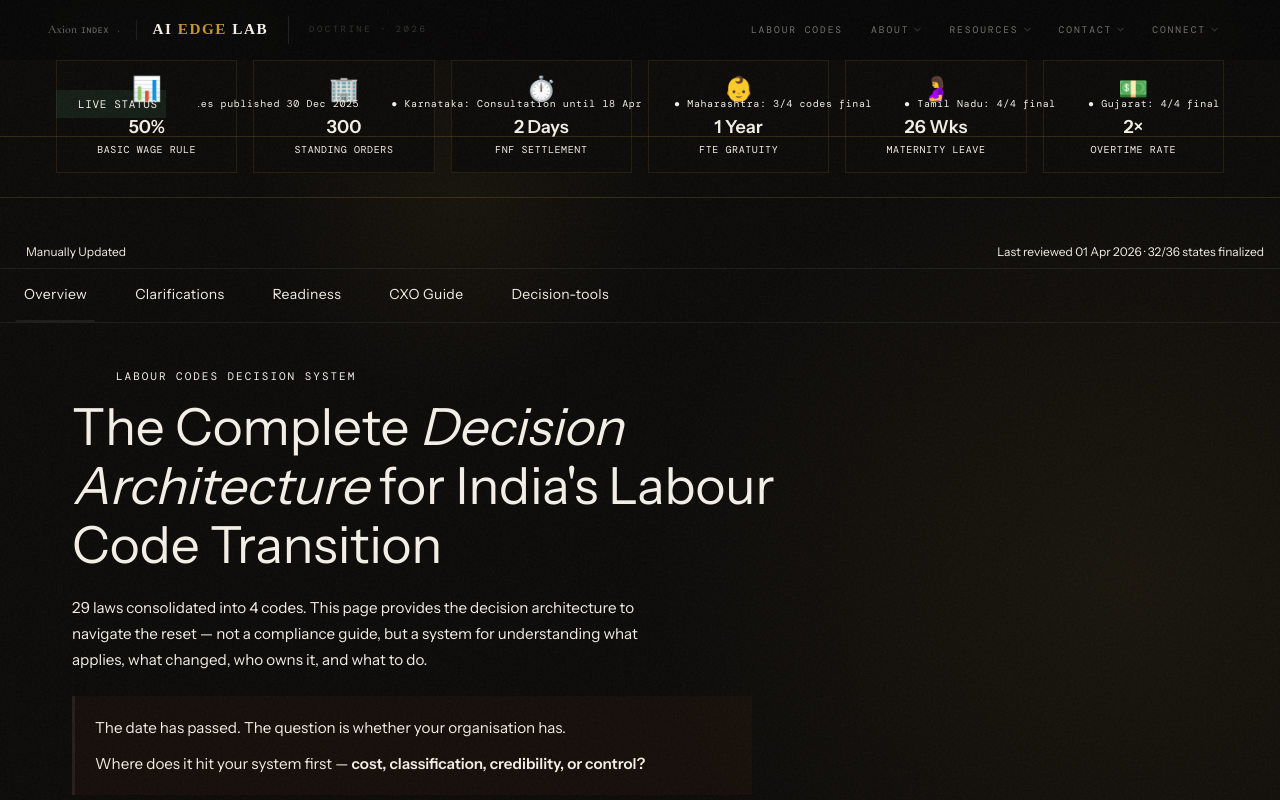
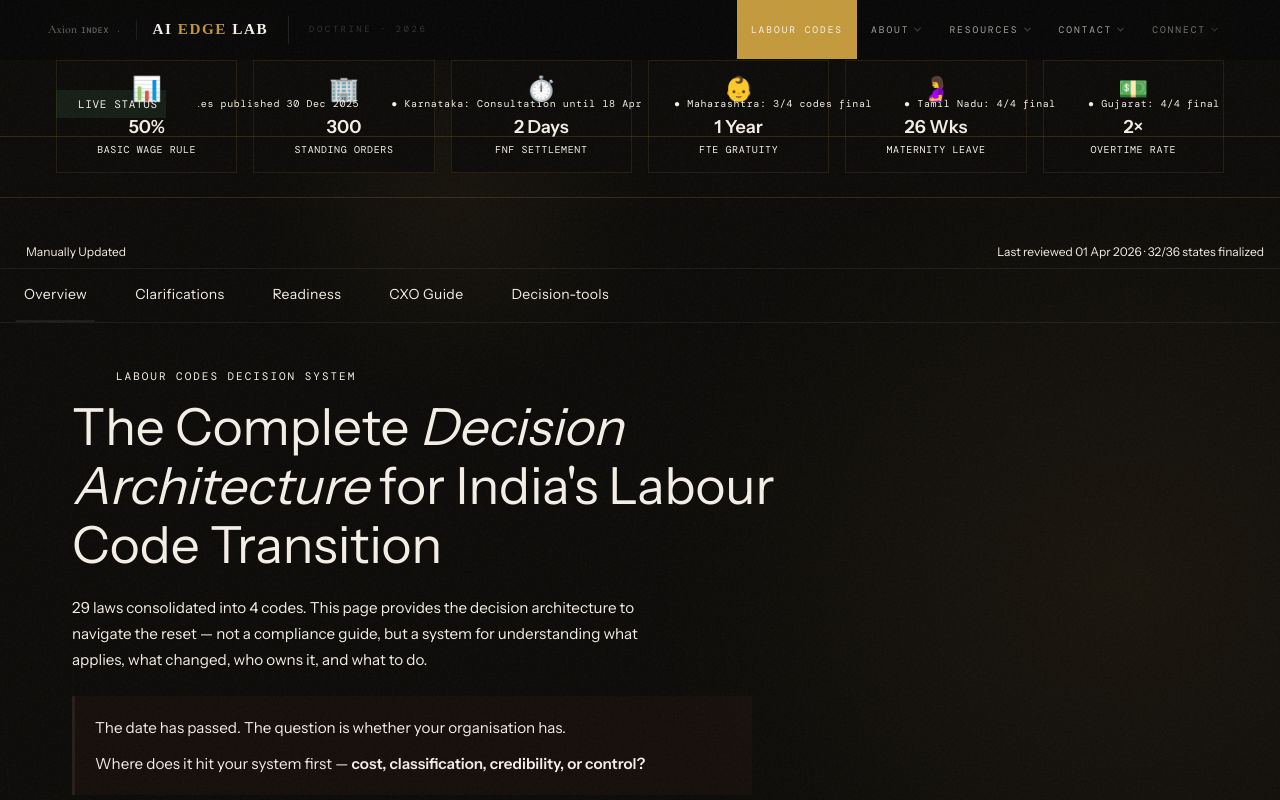
Before and after one commit to axionindex/v0-axionindex-aiedge, a Next.js app: page /labour-codes in a window 1280 px wide. Shown: the top 800 px of the page. Built offline with nearby package versions, Linux system fonts and the light colour scheme.

Commit message:
style: update navigation button styling for visual hierarchy
Match "LABOUR CODES" button with gold background and enhance hover effects.

```diff
--- a/components/navigation.tsx
+++ b/components/navigation.tsx
@@ -215,15 +215,20 @@ export function Navigation() {
                     fontSize: "0.6rem",
                     letterSpacing: "0.2em",
                     textTransform: "uppercase",
-                    color: "rgba(245,242,236,0.45)",
+                    color: "#F5F2EC",
+                    backgroundColor: "#C49A3C",
                     cursor: "pointer",
-                    transition: "color 0.2s",
+                    transition: "all 0.2s",
                     textDecoration: "none",
                     whiteSpace: "nowrap",
                   }}
                   className="nav-trigger simple-link"
-                  onMouseEnter={(e) => (e.currentTarget.style.color = "var(--gold)")}
-                  onMouseLeave={(e) => (e.currentTarget.style.color = "rgba(245,242,236,0.45)")}
+                  onMouseEnter={(e) => {
+                    e.currentTarget.style.backgroundColor = "#D4AA4C";
+                  }}
+                  onMouseLeave={(e) => {
+                    e.currentTarget.style.backgroundColor = "#C49A3C";
+                  }}
                 >
                   {item.label}
                 </Link>
@@ -240,12 +245,18 @@ export function Navigation() {
                     fontSize: "0.6rem",
                     letterSpacing: "0.2em",
                     textTransform: "uppercase",
-                    color: "rgba(245,242,236,0.45)",
+                    color: "rgba(245,242,236,0.65)",
                     cursor: "pointer",
                     transition: "color 0.2s",
                     border: "none",
                     background: "none",
                     whiteSpace: "nowrap",
+                  }}
+                  onMouseEnter={(e) => {
+                    e.currentTarget.style.color = "#C49A3C";
+                  }}
+                  onMouseLeave={(e) => {
+                    e.currentTarget.style.color = "rgba(245,242,236,0.65)";
                   }}
                 >
                   {item.label}
```
